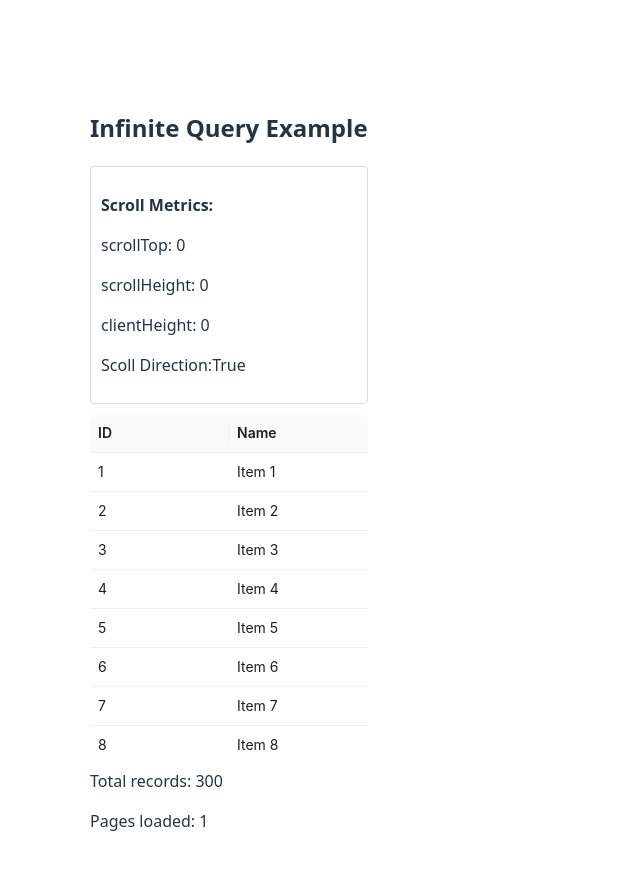
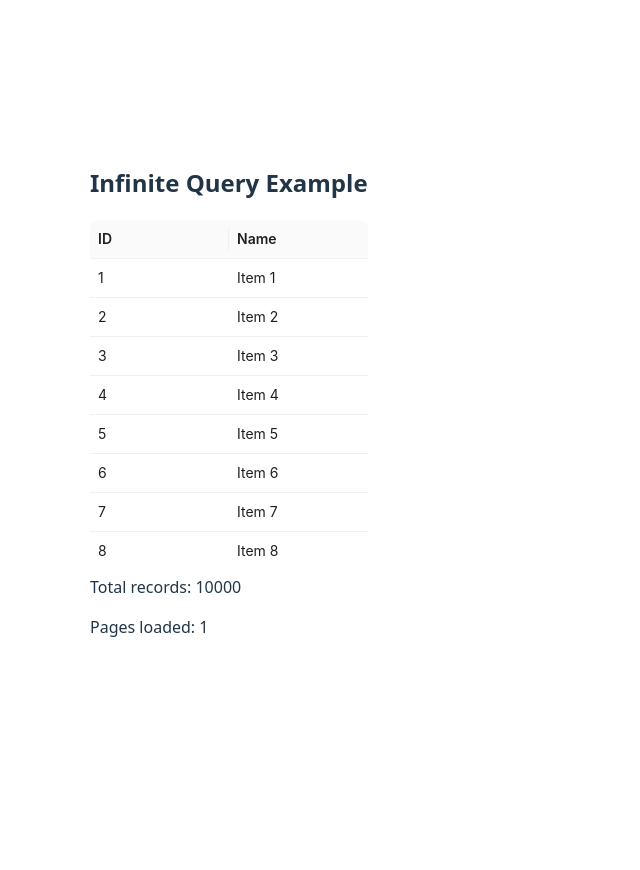
Before and after one commit to visakamallavarun/infinite-Table, a React (Vite) app: page / in a window 1280 px wide. Shown: the top 870 px of the page, without its empty margins (0-640 px from the left). After the commit the page ends 800 px from the top, so only its background shows below. Built offline with nearby package versions, Linux system fonts and the light colour scheme.

Commit message:
refactor: streamline infinite scroll handling and improve performance in InfiniteQueryComponent

```diff
--- a/src/InfiniteQueryComponent.tsx
+++ b/src/InfiniteQueryComponent.tsx
@@ -1,7 +1,7 @@
 import { Table } from 'antd';
 import { useInfiniteQuery, QueryClient, QueryClientProvider } from '@tanstack/react-query';
 import { ReactQueryDevtools } from '@tanstack/react-query-devtools';
-import { useState,useLayoutEffect, useRef, useEffect } from 'react';
+import { useLayoutEffect, useRef } from 'react';
 
 interface Item {
   id: number;
@@ -18,7 +18,7 @@ interface ApiResponse {
   hasPreviousPage: boolean;
 }
 
-// const PAGE_SIZE = 10;
+const PAGE_SIZE = 200;
 const MAX_PAGES = 3;
 
 // Mock fetch function to simulate API call
@@ -27,9 +27,9 @@ const fetchItems = async (pageParam = 1): Promise<ApiResponse> => {
   await new Promise(resolve => setTimeout(resolve, 500));
 
   // Calculate start and end items for this page
-  const pageSize = 10;
+  const pageSize = PAGE_SIZE;
   const start = (pageParam - 1) * pageSize + 1;
-  const totalRecords = 300;
+  const totalRecords = 10000;
 
   // Create items for this page
   const items: Item[] = [];
@@ -44,7 +44,7 @@ const fetchItems = async (pageParam = 1): Promise<ApiResponse> => {
     item: items,
     totalRecords: totalRecords,
     pageNumber: pageParam,
-    pageSize: 10,
+    pageSize: PAGE_SIZE,
     page: pageParam,
     hasNextPage: pageParam * pageSize < totalRecords,
     hasPreviousPage: pageParam > 1
@@ -60,7 +60,7 @@ export const useItemsQuery = () =>
       firstPage.hasPreviousPage ? firstPage.page - 1 : undefined,
     getNextPageParam: (lastPage) =>
       lastPage.hasNextPage ? lastPage.page + 1 : undefined,
-    maxPages: 3
+    maxPages: MAX_PAGES
   });
 
 const queryClient = new QueryClient();
@@ -75,11 +75,9 @@ export default function InfiniteQueryComponent() {
 }
 
 function InfiniteQueryContent() {
-  const [scrollMetrics, setScrollMetrics] = useState({ scrollTop: 0, scrollHeight: 0, clientHeight: 0 , isDown: true});
   const prevPageParams = useRef<number[]>([]);
-  const scollHeight=useRef<number>(0);
-  //const tableBodyRef = useRef<HTMLDivElement | null>(null);
-
+  const scrollHeightRef=useRef<number>(0);
+  const tableBodyRef = useRef<HTMLDivElement | null>(null);
 
   const {
     data,
@@ -106,41 +104,35 @@ function InfiniteQueryContent() {
   ];
 
   const dataSource = data?.pages.flatMap((page) => page.item);
-  //   tableBody.scrollTo({
-    //   top: ((MAX_PAGES-1)*PAGE_SIZE*scrollMetrics.scrollHeight/(MAX_PAGES*PAGE_SIZE))-50,
-    //   behavior: 'smooth',
-    // })
-    // if (tableBody && (data?.pages?.length ?? 0) >= 3 && !isFetchingNextPage && scrollMetrics.isDown) {
-    // console.log("scrollDirection",scrollMetrics.isDown)
-    //   tableBody.scrollTop = ((MAX_PAGES-1)*PAGE_SIZE*scrollMetrics.scrollHeight/(MAX_PAGES*PAGE_SIZE))-50
-    // }
 
-  // Attach ref to the AntD Table body after render
   useLayoutEffect(() => {
-    const tableBody = document.querySelector('.ant-table-tbody-virtual-holder') as HTMLDivElement | null;
+    if (!tableBodyRef.current) {
+      tableBodyRef.current = document.querySelector('.ant-table-tbody-virtual-holder') as HTMLDivElement | null;
+    }
+    const tableBody = tableBodyRef.current;
     const pageParams = data?.pageParams as number[] | undefined;
     console.log("pageParams",pageParams,prevPageParams.current)
-      if(tableBody && pageParams && pageParams.length === 3 && prevPageParams.current.length === 3 && !isFetchingPreviousPage && !isFetchingNextPage) {
+      if (
+      tableBody &&
+      pageParams &&
+      pageParams.length === MAX_PAGES &&
+      prevPageParams.current.length === MAX_PAGES &&
+      !isFetchingPreviousPage &&
+      !isFetchingNextPage &&
+      pageParams[0] !== prevPageParams.current[0]
+    ) {
         if (pageParams[0] < prevPageParams.current[0]) {
-          tableBody.scrollTop = (scollHeight.current/MAX_PAGES)
+          tableBody.scrollTop = (scrollHeightRef.current/MAX_PAGES)
         } else if (pageParams[0] > prevPageParams.current[0]) {
-          tableBody.scrollTop = ((MAX_PAGES-1)*scollHeight.current/(MAX_PAGES))-50
+          tableBody.scrollTop = ((MAX_PAGES-1)*scrollHeightRef.current/(MAX_PAGES))-50
         }
       }
-      prevPageParams.current = (pageParams as number[]) ?? [];
+      prevPageParams.current = pageParams ?? [];
     }, [data?.pageParams, isFetchingPreviousPage, isFetchingNextPage]);
-
-// useEffect(() => {
-//   // Update prevPageParams.current to current value for next render
-//   prevPageParams.current = (data?.pageParams as number[]) ?? [];
-// }, [data?.pageParams]);
 
   const handleTableScroll = (e: React.UIEvent<HTMLDivElement>) => {
     const { scrollTop, scrollHeight, clientHeight } = e.currentTarget;
-
-    setScrollMetrics({ scrollTop, scrollHeight, clientHeight, isDown: scrollTop-scrollMetrics.scrollTop>0 });
-    scollHeight.current=scrollHeight;
-
+    scrollHeightRef.current=scrollHeight;
     if (scrollHeight - scrollTop - clientHeight < 50 && hasNextPage && !isFetchingNextPage) {
       fetchNextPage();
     }
@@ -159,22 +151,6 @@ function InfiniteQueryContent() {
         <div>Error loading data</div>
       ) : (
         <>
-          <div className="scroll-metrics" style={{
-            position: 'sticky',
-            top: 0,
-            padding: '10px',
-            marginBottom: '10px',
-            border: '1px solid #ddd',
-            borderRadius: '4px',
-            zIndex: 1
-          }}>
-            <p><strong>Scroll Metrics:</strong></p>
-            <p>scrollTop: {scrollMetrics.scrollTop.toFixed(0)}</p>
-            <p>scrollHeight: {scrollMetrics.scrollHeight.toFixed(0)}</p>
-            <p>clientHeight: {scrollMetrics.clientHeight.toFixed(0)}</p>
-            <p>Scoll Direction:{scrollMetrics.isDown ? "True":"False"}</p>
-            {/* <p>remaining: {(scrollMetrics.scrollHeight - scrollMetrics.scrollTop - scrollMetrics.clientHeight).toFixed(0)}</p> */}
-          </div>
 
           <Table
             columns={columns}
```
